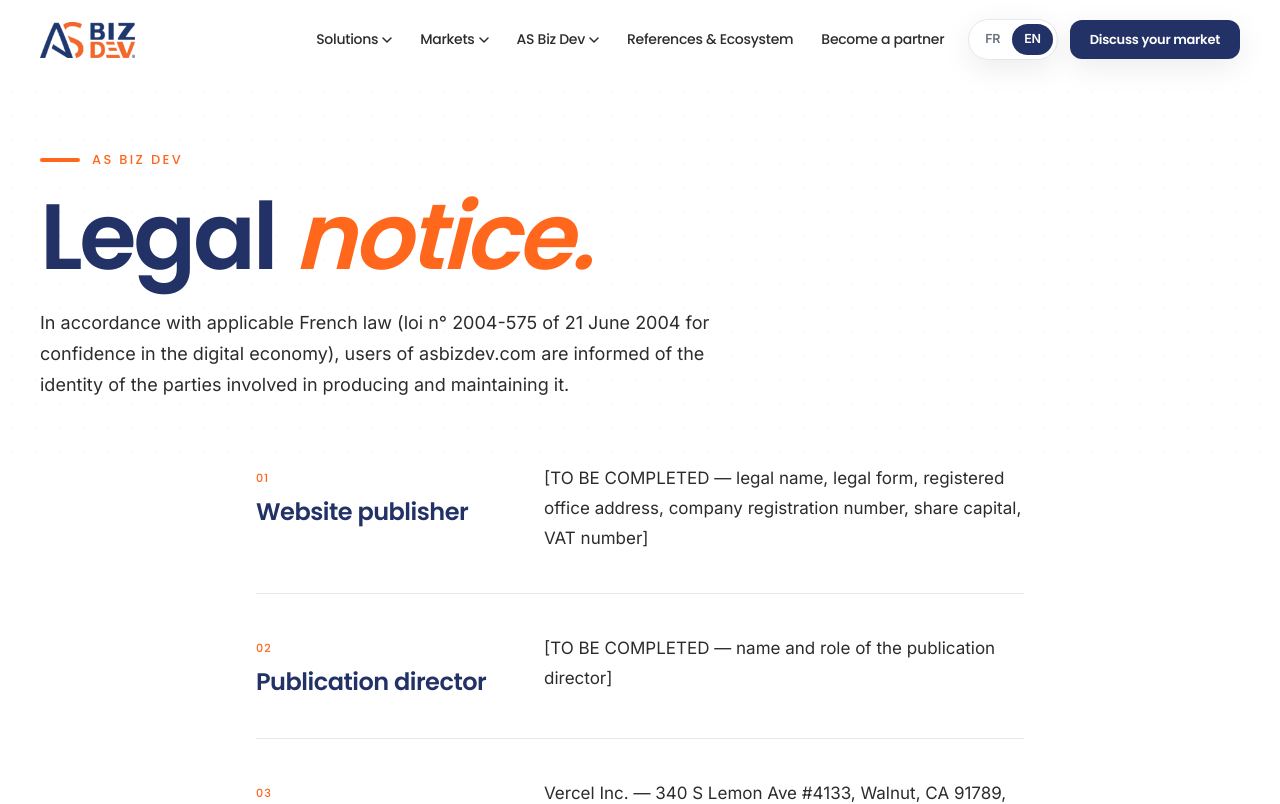
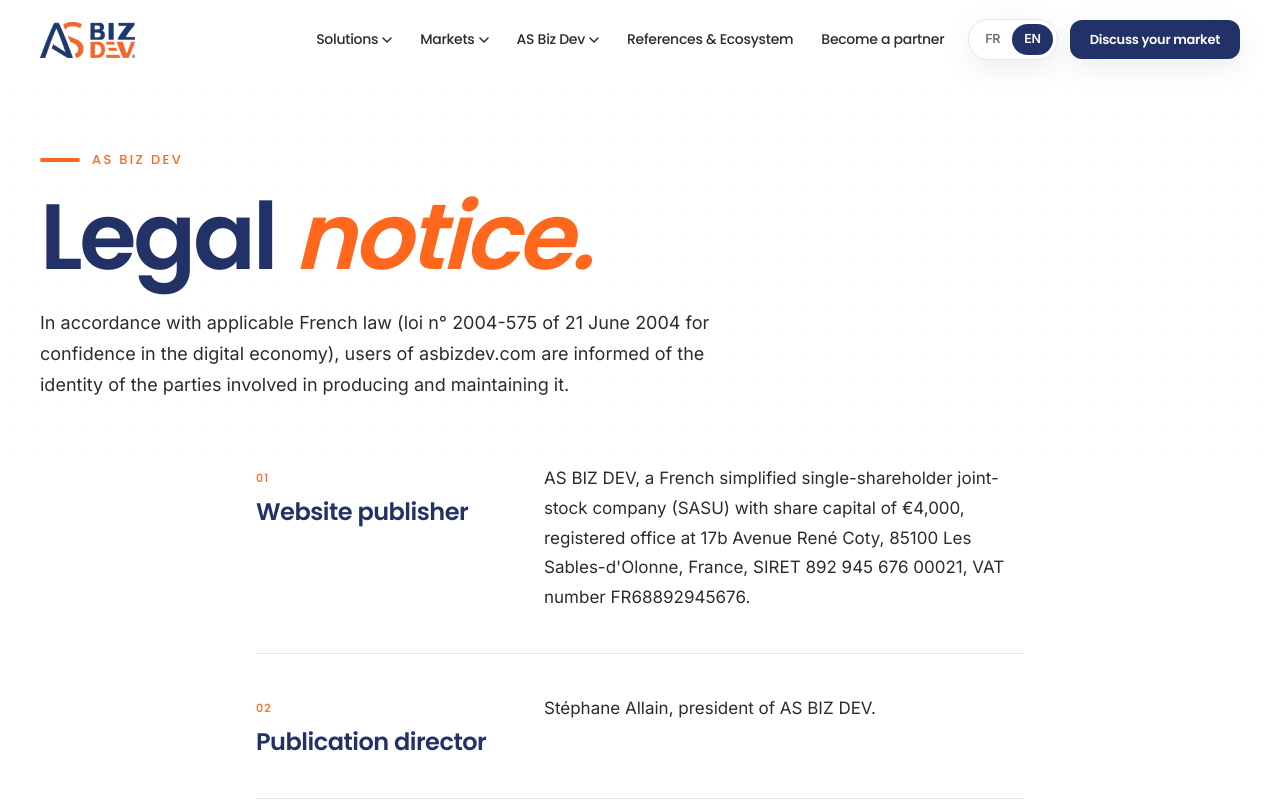
Before and after one commit to Abbes-khalil/AS-bizdev, a Next.js app: page /en/legal-notice in a window 1280 px wide. Shown: the top 804 px of the page. Built offline with nearby package versions, Linux system fonts and the light colour scheme.

Commit message:
filled empty placeholders

```diff
--- a/app/en/legal-notice/page.jsx
+++ b/app/en/legal-notice/page.jsx
@@ -6,11 +6,6 @@
 
 export const generateMetadata = () => buildMetadata("legalNotice", "en");
 
-/**
- * Every fact AS Biz Dev hasn't confirmed is a literal [TO BE COMPLETED]
- * placeholder — never a guess. Whoever fills these in should replace the
- * placeholder text itself, not just the brackets.
- */
 // ============================================
 // PAGE CONTENT — edit here (headings, copy)
 // ============================================
@@ -25,11 +20,11 @@
   sections: [
     {
       title: "Website publisher",
-      body: "[TO BE COMPLETED — legal name, legal form, registered office address, company registration number, share capital, VAT number]",
+      body: "AS BIZ DEV, a French simplified single-shareholder joint-stock company (SASU) with share capital of €4,000, registered office at 17b Avenue René Coty, 85100 Les Sables-d'Olonne, France, SIRET 892 945 676 00021, VAT number FR68892945676.",
     },
     {
       title: "Publication director",
-      body: "[TO BE COMPLETED — name and role of the publication director]",
+      body: "Stéphane Allain, president of AS BIZ DEV.",
     },
     {
       title: "Hosting",
--- a/app/en/solutions/outsourced-export-sales-management/page.jsx
+++ b/app/en/solutions/outsourced-export-sales-management/page.jsx
@@ -101,7 +101,6 @@
     titleAccent: "without an immediate local structure.",
     body: "The company gains an operational sales capability in its export markets without having to build a dedicated team or a full local structure straight away.",
     note: "The level of outsourcing stays flexible: AS Biz Dev can take on a targeted assignment or run the sales activity of a defined region on an ongoing basis.",
-    scope: "[INFORMATION TO BE CONFIRMED BY AS BIZ DEV] — exact scope of the outsourced sales management (engagement length, terms, regions open to this model).",
   },
 
   cta: {
@@ -200,9 +199,6 @@
             <p className="mt-4 text-[1.0625rem] leading-[1.7] text-white/75">
               {t.promise.note}
             </p>
-            <p className="mt-8 rounded-btn border border-white/20 px-[1.25rem] py-[1rem] text-[0.875rem] leading-[1.6] text-white/60">
-              {t.promise.scope}
-            </p>
           </RevealOnScroll>
         </Section>
 
--- a/app/mentions-legales/page.jsx
+++ b/app/mentions-legales/page.jsx
@@ -6,11 +6,6 @@
 
 export const generateMetadata = () => buildMetadata("legalNotice", "fr");
 
-/**
- * Every fact AS Biz Dev hasn't confirmed is a literal [À COMPLÉTER]
- * placeholder — never a guess. Whoever fills these in should replace the
- * placeholder text itself, not just the brackets.
- */
 // ============================================
 // CONTENU AFFICHÉ — modifier ici (titres, textes)
 // ============================================
@@ -25,11 +20,11 @@
   sections: [
     {
       title: "Éditeur du site",
-      body: "[À COMPLÉTER — dénomination sociale, forme juridique, adresse du siège social, numéro SIRET, capital social, numéro de TVA intracommunautaire]",
+      body: "AS BIZ DEV, société par actions simplifiée unipersonnelle (SASU) au capital de 4 000 €, dont le siège social est situé 17b Avenue René Coty, 85100 Les Sables-d'Olonne, France, immatriculée sous le numéro SIRET 892 945 676 00021, n° de TVA intracommunautaire FR68892945676.",
     },
     {
       title: "Directeur de la publication",
-      body: "[À COMPLÉTER — nom et qualité du directeur de la publication]",
+      body: "Stéphane Allain, président de AS BIZ DEV.",
     },
     {
       title: "Hébergement",
--- a/app/nos-solutions/pilotage-commercial-externalise/page.jsx
+++ b/app/nos-solutions/pilotage-commercial-externalise/page.jsx
@@ -101,7 +101,6 @@
     titleAccent: "sans structure locale immédiate.",
     body: "L'entreprise dispose d'une capacité commerciale opérationnelle sur ses marchés export sans devoir constituer immédiatement une équipe dédiée ou une structure locale complète.",
     note: "Le niveau d'externalisation reste modulable : AS Biz Dev peut prendre en charge une mission ciblée ou assurer un pilotage commercial récurrent sur une zone déterminée.",
-    scope: "[INFORMATION À VALIDER PAR AS BIZ DEV] — périmètre exact du pilotage commercial externalisé (durée d'engagement, modalités, zones ouvertes à ce mode d'intervention).",
   },
 
   cta: {
@@ -200,9 +199,6 @@
             <p className="mt-4 text-[1.0625rem] leading-[1.7] text-white/75">
               {t.promise.note}
             </p>
-            <p className="mt-8 rounded-btn border border-white/20 px-[1.25rem] py-[1rem] text-[0.875rem] leading-[1.6] text-white/60">
-              {t.promise.scope}
-            </p>
           </RevealOnScroll>
         </Section>
 
```
